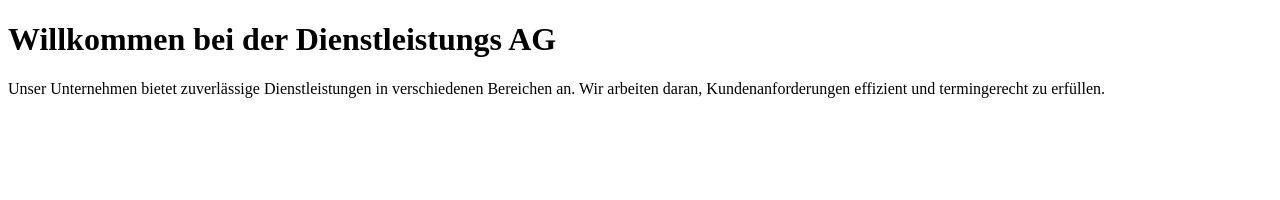
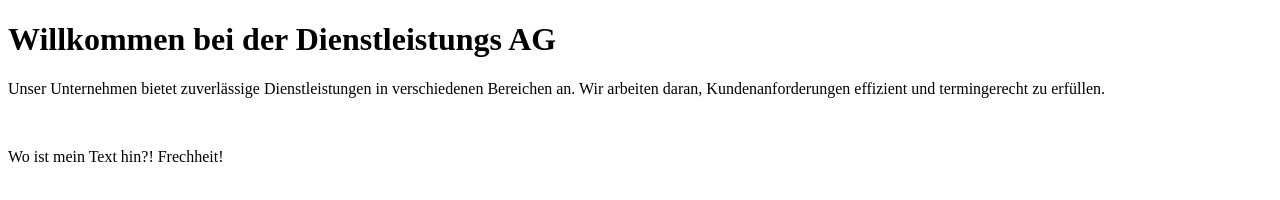
Before and after one commit to MrMister20257/letsConflict, a plain HTML site: page index.html in a window 1280 px wide. Drawn offline with Linux system fonts and the light colour scheme.

Commit message:
auf ein neues

```diff
--- a/index.html
+++ b/index.html
@@ -11,7 +11,7 @@
       <h1>Willkommen bei der Dienstleistungs AG</h1>
       <p>Unser Unternehmen bietet zuverlässige Dienstleistungen in verschiedenen Bereichen an. Wir arbeiten daran, Kundenanforderungen effizient und termingerecht zu erfüllen.</p>
       <br>
-      <p></p>
+      <p>Wo ist mein Text hin?! Frechheit!</p>
     </main>
   </body>
 </html>
```
